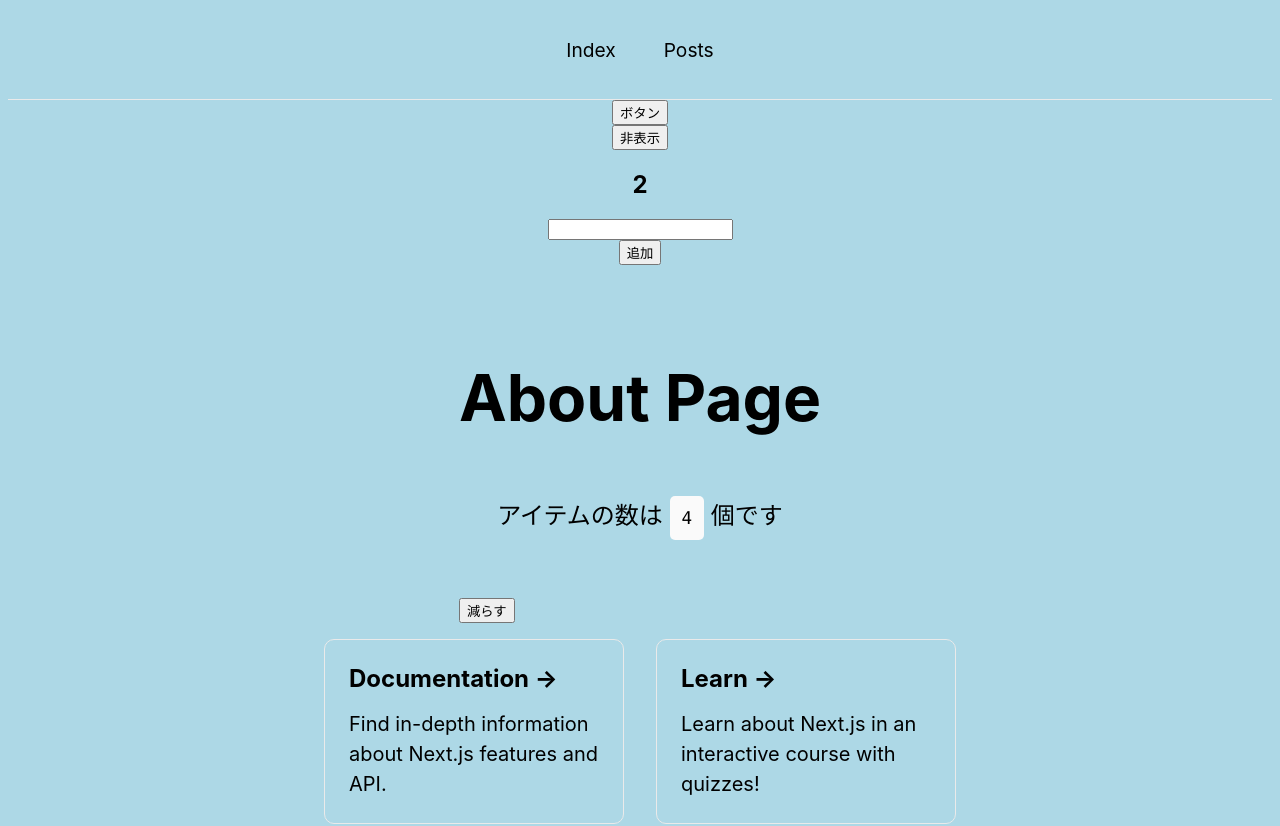
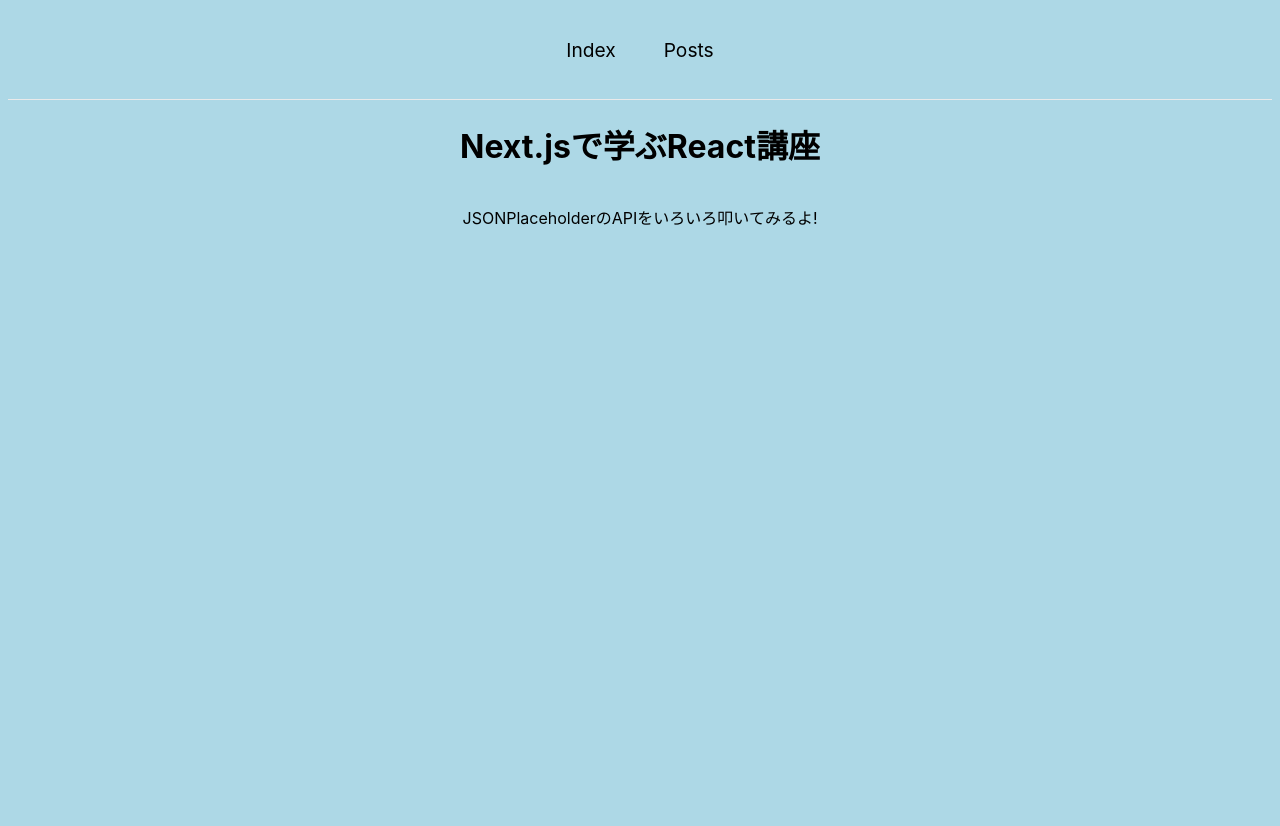
Before and after one commit to naoki4287/study-react, a Next.js app: page / in a window 1280 px wide. Shown: the top 826 px of the page. After the commit the page ends 800 px from the top, so only its background shows below. Built offline with nearby package versions, Linux system fonts and the light colour scheme.

Commit message:
🔥 Indexから不要なコードを削除

```diff
--- a/src/pages/index.jsx
+++ b/src/pages/index.jsx
@@ -1,32 +1,18 @@
 import Head from 'next/head';
 import styles from 'src/styles/Home.module.css';
-import { Footer } from 'src/components/Footer';
 import { Header } from 'src/components/Header';
-import { Main } from 'src/components/Main';
 
-const About = (props) => {
+const Index = () => {
   return (
     <div className={styles.container}>
       <Head>
-        <title>About Page</title>
+        <title>Index Page</title>
       </Head>
       <Header />
-      <button onClick={props.handleClick}>ボタン</button>
-      <button onClick={props.handleDisplay}>{props.isShow ? "非表示" : "表示"}</button>
-      {props.isShow ? <h2>{props.doubleCount}</h2> : null}
-      <input type="text" value={props.text} onChange={props.handleChange}/>
-      <button onClick={props.handleAdd}>追加</button>
-      <ul>
-        {props.array.map(item => {
-          return (
-            <li key={item}>{item}</li>
-          )
-        })}
-      </ul>
-      <Main page="about" />
-      <Footer />
+      <h1>Next.jsで学ぶReact講座</h1>
+      <p>JSONPlaceholderのAPIをいろいろ叩いてみるよ!</p>
     </div>
   )
 }
 
-export default About;
+export default Index;
```
